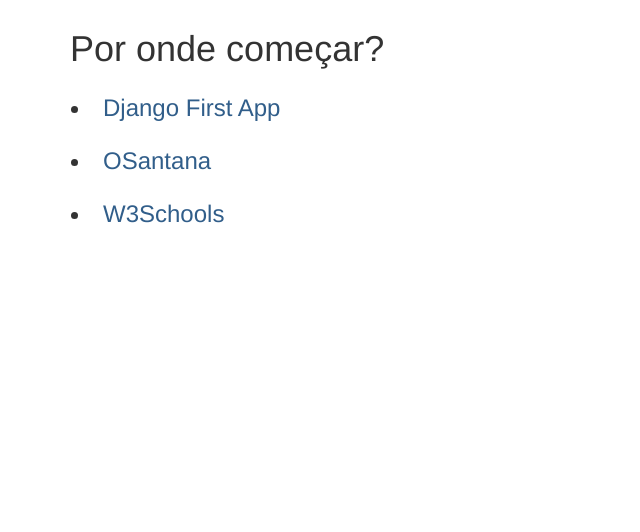
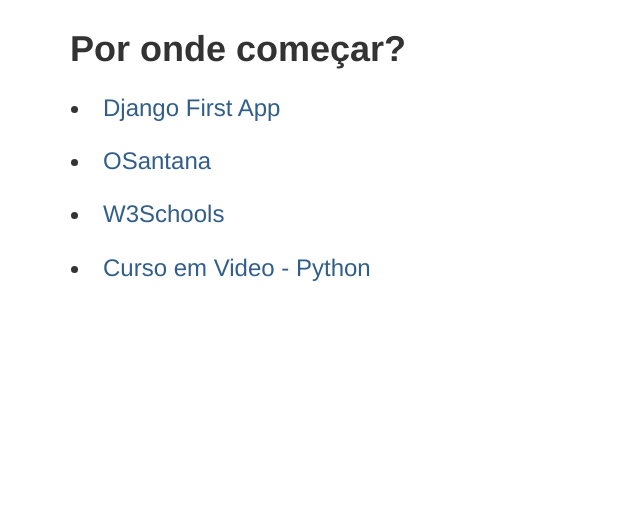
Before and after one commit to caparisotto/pycaxias2016, a Django app: page /slide4/ in a window 1280 px wide. Shown: the part 56-588 px from the top of the page, without its empty margins (0-640 px from the left). Run offline with Django 3.2, Linux system fonts and the light colour scheme; some libraries are stand-ins or nearby versions.

Commit message:
Alterações Finais....não, acabei de lembrar que tenho que gerar o PDF

```diff
--- a/templates/slide2.html
+++ b/templates/slide2.html
@@ -6,7 +6,7 @@
 
 <div class="container">
 
-	<h1>Por que Programar?</h1>
+	<h1><b>Por que Programar?</b></h1>
 	<table>
         <tr>
         <td><h3><li>Busca de Novas Ferramentas &nbsp &nbsp &nbsp &nbsp &nbsp &nbsp </li></td>
--- a/templates/slide3.html
+++ b/templates/slide3.html
@@ -6,7 +6,7 @@
 
 <div class="container">
 
-	<h1>Por que Python?</h1>
+	<h1><b>Por que Python?</b></h1>
 	<table>
         <tr>
         <td><h3><li>Resultados em Curto Prazo &nbsp &nbsp &nbsp &nbsp &nbsp &nbsp &nbsp &nbsp </li></td>
--- a/templates/slide4.html
+++ b/templates/slide4.html
@@ -6,7 +6,7 @@
 
 <div class="container">
 
-	<h1>Por onde começar?</h1>
+	<h1><b>Por onde começar?</b></h1>
 	<table>
         <tr>
         <td><h3><li><a href="https://docs.djangoproject.com/pt-br/1.10/intro/tutorial01/">Django First App</a></li></td>
@@ -17,6 +17,9 @@
         <tr>
         <td><h3><li><a href="http://www.w3schools.com/">W3Schools</a></li></td>
         </tr>
+        <tr>
+        <td><h3><li><a href="https://www.youtube.com/user/cursosemvideo/videos">Curso em Video - Python</a></li></td>
+        </tr>
         </table>
 
 </div>
```
Also changed, not shown: IMAGE/capa.png (deleted), IMAGE/slide2.png (deleted), IMAGE/slide3.png (deleted), IMAGE/slide4.png (deleted), IMAGE/slide5.png (deleted), IMAGE/slide6.png (deleted), IMAGE/slide7.png (deleted), IMAGE/slide8.png (deleted), IMAGE/slide9.png (deleted), IMAGE/ultimo.png (deleted).
